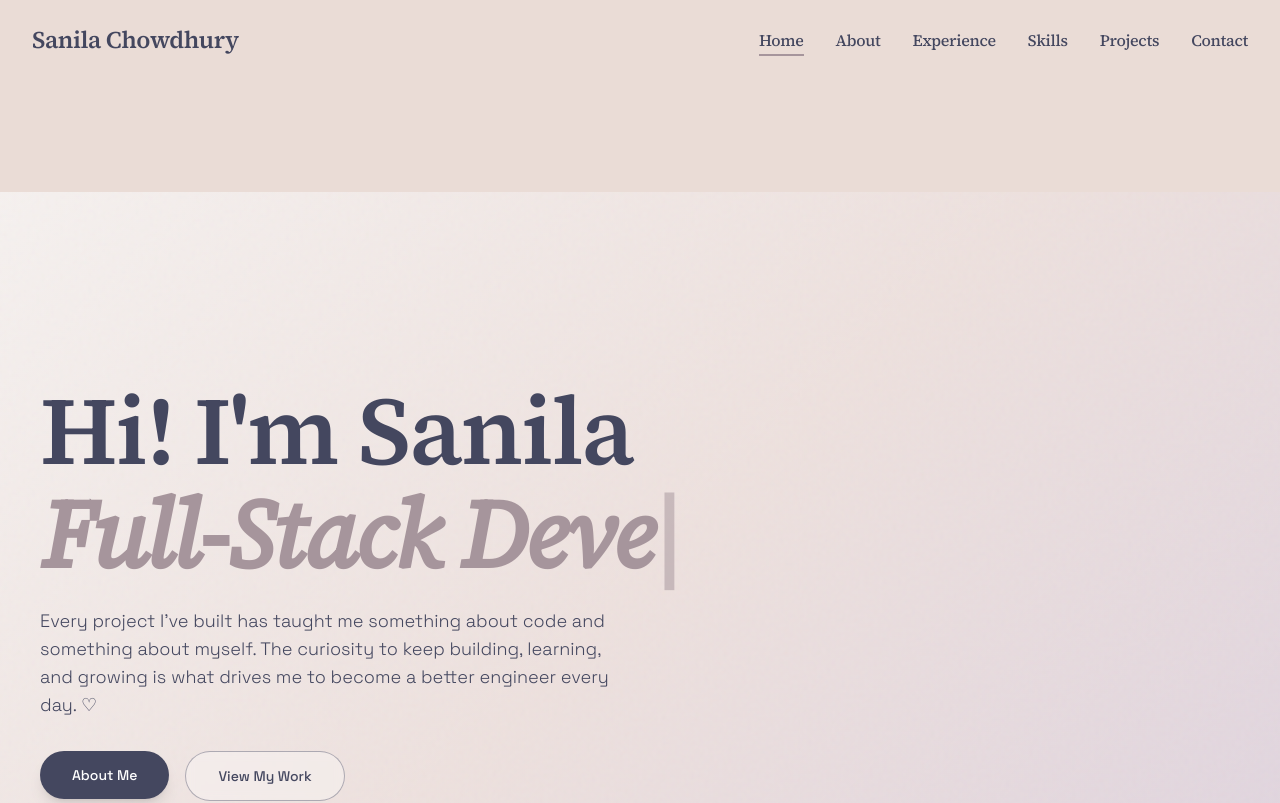
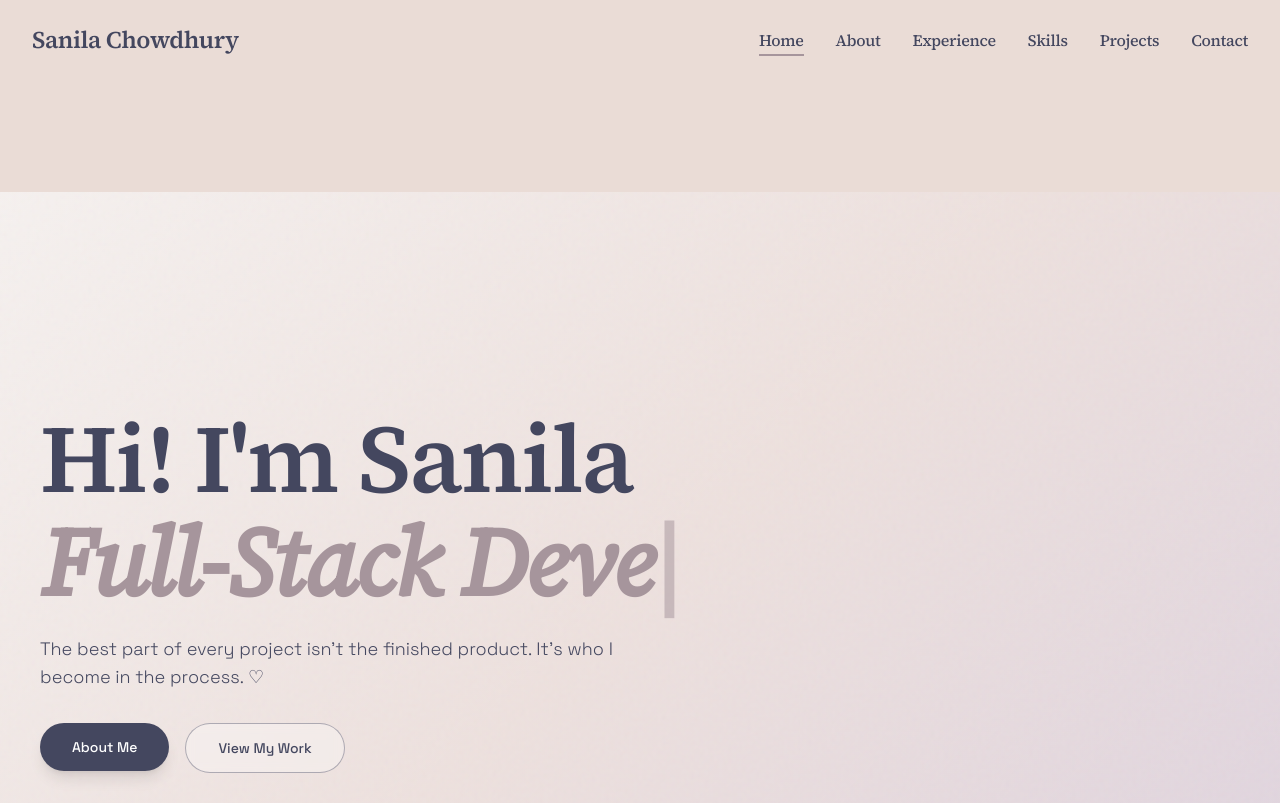
Before and after one commit to sanilac6459/portfolio, a React (Vite) app: page / in a window 1280 px wide. Shown: the top 803 px of the page. Built offline with nearby package versions, Linux system fonts and the light colour scheme.

Commit message:
update quote on home page

```diff
--- a/src/components/HomeSection.tsx
+++ b/src/components/HomeSection.tsx
@@ -55,10 +55,8 @@ const HomeSection = () => {
           </h1>
           <div className="mb-8">
             <p className="text-base md:text-lg text-portfolio-navy max-w-xl  font-light">
-              Every project I've built has taught me something about code and
-              something about myself. The curiosity to keep building, learning,
-              and growing is what drives me to become a better engineer every
-              day. ♡
+              The best part of every project isn't the finished product. It's
+              who I become in the process. ♡
             </p>
           </div>
           <div className="flex flex-wrap gap-4">
```
